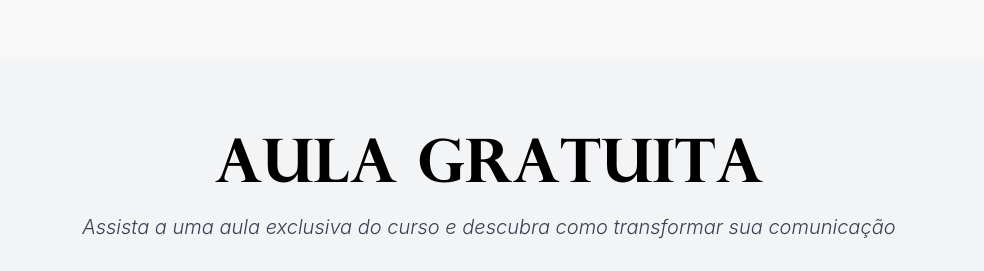
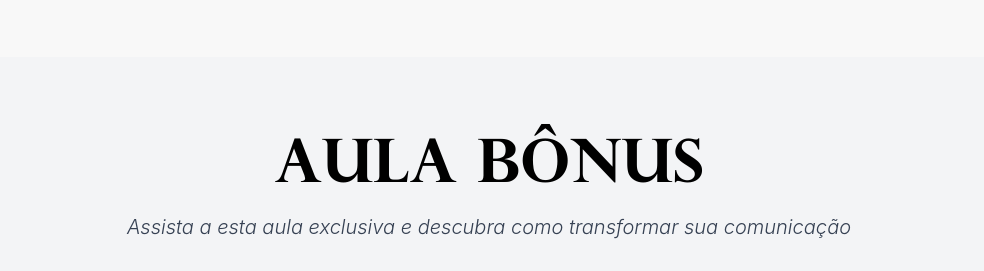
Before and after one commit to vinialexandre/mmanfro-landing, a Next.js app: page / in a window 1280 px wide. Shown: the part 2760-3031 px from the top of the page, without its empty margins (151-1135 px from the left). Built offline with nearby package versions, Linux system fonts and the light colour scheme; no server answers.

Commit message:
fix: ajuste textos

```diff
--- a/src/components/BonusClass.tsx
+++ b/src/components/BonusClass.tsx
@@ -16,11 +16,11 @@ export default function BonusClass() {
         <div ref={titleRef} className={`text-center mb-8 sm:mb-10 md:mb-12 animate-on-scroll ${titleVisible ? 'visible' : ''}`}>
           <div className="flex items-center justify-center gap-3 mb-4">
             <h2 className="font-perpetua text-3xl sm:text-4xl md:text-5xl lg:text-6xl text-[var(--foreground)] px-4">
-              Aula Gratuita
+              Aula Bônus
             </h2>
           </div>
           <p className="text-base sm:text-lg md:text-xl text-gray-700 px-4 hidden lg:block italic font-light text-center">
-            Assista a uma aula exclusiva do curso e descubra como transformar sua comunicação
+            Assista a esta aula exclusiva e descubra como transformar sua comunicação
           </p>
         </div>
 
```
